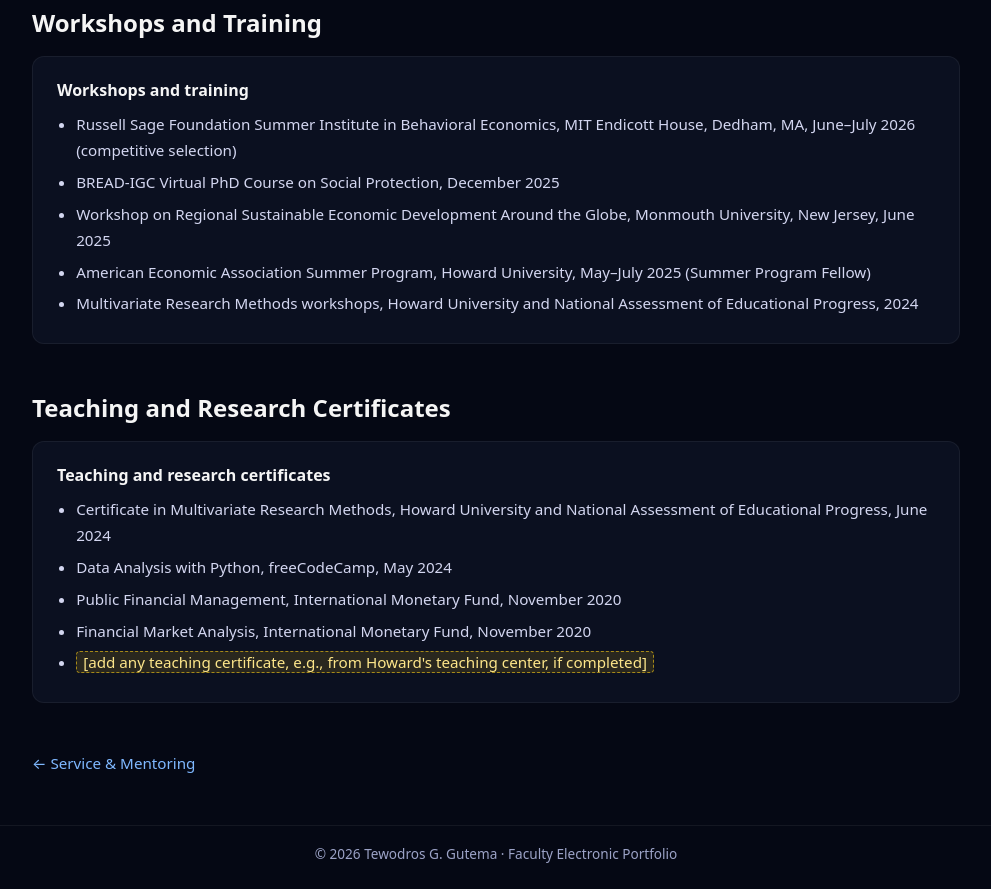
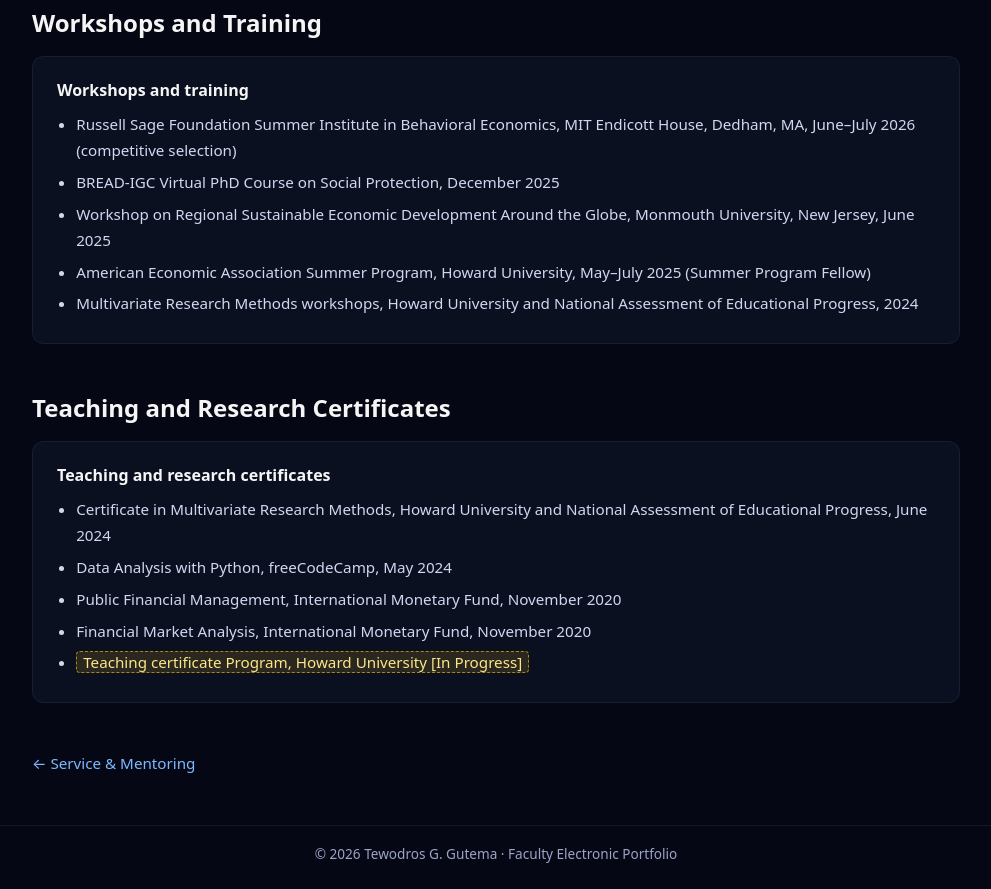
Before and after one commit to Tewodros78/faculty-portfolio, a plain HTML site: page development.html in a window 1280 px wide. Shown: the part 394-1283 px from the top of the page, without its empty margins (144-1135 px from the left). Drawn offline with Linux system fonts and the light colour scheme.

Commit message:
Update development.html

```diff
--- a/development.html
+++ b/development.html
@@ -48,7 +48,7 @@
         <h2 class="section-title">Teaching and Research Certificates</h2>
         <div class="card">
             <div class="card-title">Teaching and research certificates</div>
-            <div class="card-body"><ul class="bullet-list"><li>Certificate in Multivariate Research Methods, Howard University and National Assessment of Educational Progress, June 2024</li><li>Data Analysis with Python, freeCodeCamp, May 2024</li><li>Public Financial Management, International Monetary Fund, November 2020</li><li>Financial Market Analysis, International Monetary Fund, November 2020</li><li><span class="placeholder">[add any teaching certificate, e.g., from Howard's teaching center, if completed]</span></li></ul></div>
+            <div class="card-body"><ul class="bullet-list"><li>Certificate in Multivariate Research Methods, Howard University and National Assessment of Educational Progress, June 2024</li><li>Data Analysis with Python, freeCodeCamp, May 2024</li><li>Public Financial Management, International Monetary Fund, November 2020</li><li>Financial Market Analysis, International Monetary Fund, November 2020</li><li><span class="placeholder">Teaching certificate Program, Howard University [In Progress]</span></li></ul></div>
         </div>
         </section>
         <div class="page-nav"><a href="service.html">&larr; Service & Mentoring</a><span></span></div>
```
